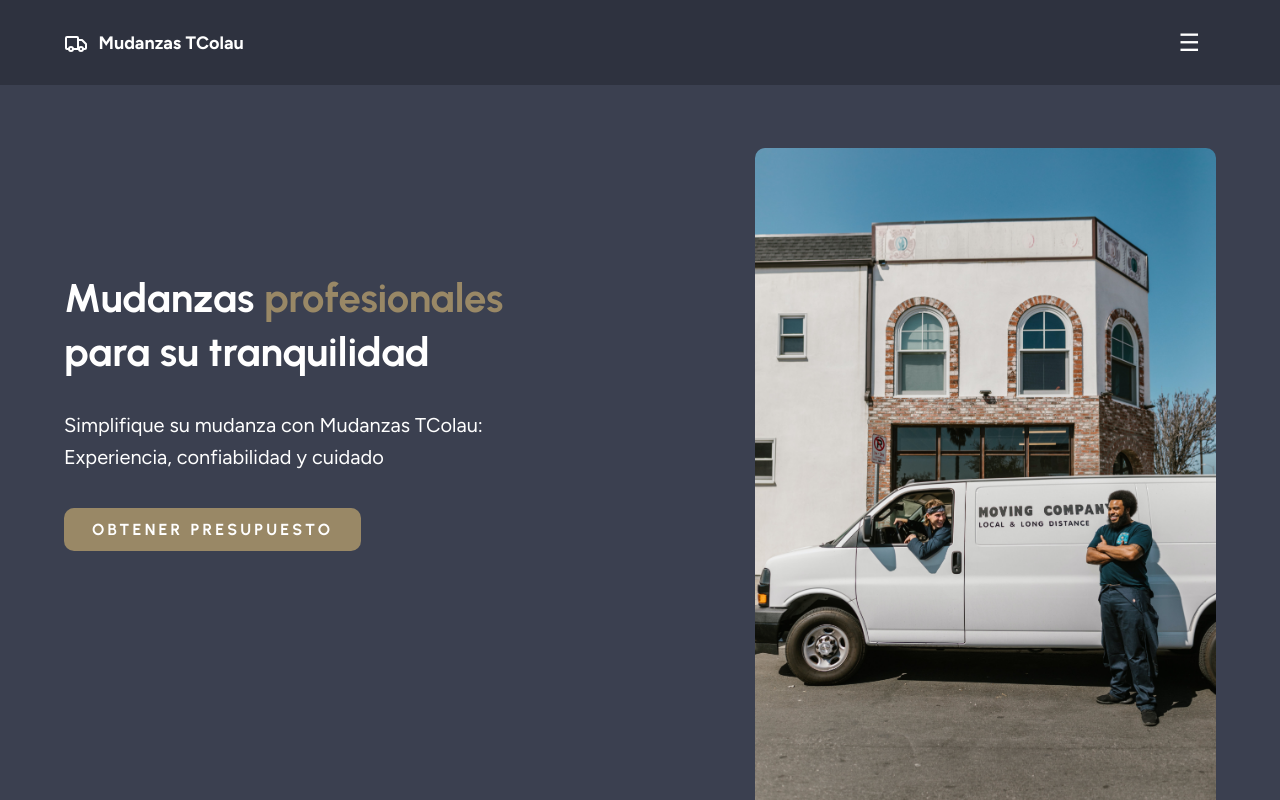
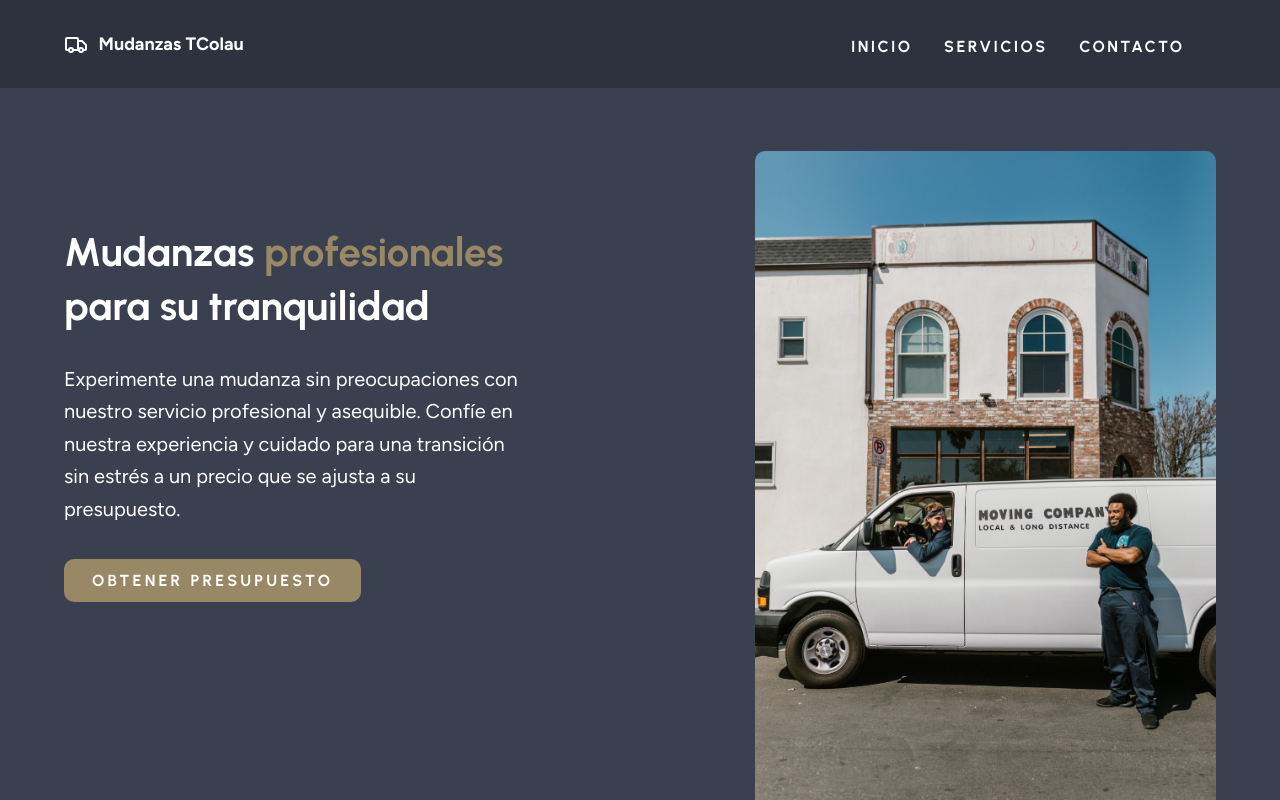
Before and after one commit to Soulzen/mudanzastcolau, a Next.js app: page / in a window 1280 px wide. Shown: the top 800 px of the page. Built offline with nearby package versions, Linux system fonts and the light colour scheme.

Commit message:
header responsive

```diff
--- a/src/components/header/header.module.css
+++ b/src/components/header/header.module.css
@@ -35,7 +35,7 @@
   line-height: 1.75rem /* 28px */;
 }
 
-.nav_toggle {
+.nav_menu {
   all: unset;
   color: var(--clr-white);
   background-color: var(--clr-terciary);
@@ -44,8 +44,14 @@
   padding: 1rem;
 }
 
-.nav_toggle:focus,
-.nav_toggle:hover {
+.nav_menu:focus,
+.nav_menu:hover {
   outline: 2px solid transparent;
   outline-offset: 2px;
 }
+
+@media (min-width: 900px) {
+  .nav_menu {
+    display: none;
+  }
+}
--- a/src/components/header/header.tsx
+++ b/src/components/header/header.tsx
@@ -18,7 +18,8 @@ export function Header() {
           <TruckIcon className={styles.logo} />
           <h1 className={styles.heading}>Mudanzas TColau</h1>
         </div>
-        <button className={styles.nav_toggle} onClick={handleMobileMenuToggle}>
+        <NavBar desktop />
+        <button className={styles.nav_menu} onClick={handleMobileMenuToggle}>
           ☰
         </button>
       </div>
--- a/src/components/hero_section/hero_section.tsx
+++ b/src/components/hero_section/hero_section.tsx
@@ -9,15 +9,26 @@ const HeroSection = () => {
     <section className={styles.hero__section}>
       <div className={styles.container}>
         <div className={styles.hero__content}>
+          {/* <h1 className={styles.hero__title}>
+            Experimente la diferencia con{" "}
+            <span className={styles.hero__title_span}>Mudanzas TColau:</span>{" "}
+            Mudanzas de calidad a un precio accesible
+          </h1> */}
           <h1 className={styles.hero__title}>
             Mudanzas{" "}
             <span className={styles.hero__title_span}>profesionales</span> para
             su tranquilidad
           </h1>
           <p className={styles.hero__text}>
+            Experimente una mudanza sin preocupaciones con nuestro servicio
+            profesional y asequible. Confíe en nuestra experiencia y cuidado
+            para una transición sin estrés a un precio que se ajusta a su
+            presupuesto.
+          </p>
+          {/* <p className={styles.hero__text}>
             Simplifique su mudanza con Mudanzas TColau: Experiencia,
             confiabilidad y cuidado
-          </p>
+          </p> */}
           {/* <a href="/" className={styles.hero__button}>
             Obtener presupuesto
           </a> */}
--- a/src/components/navbar/navbar.module.css
+++ b/src/components/navbar/navbar.module.css
@@ -27,7 +27,31 @@
   color: white;
   text-transform: uppercase;
   font-family: var(--font-accent);
-  font-size: 18px;
+  font-size: 1rem;
   font-weight: 700;
   letter-spacing: 0.15em;
 }
+
+@media (min-width: 901px) {
+  .navbar {
+    flex-direction: row;
+  }
+
+  .navbar_nav {
+    flex-direction: row;
+  }
+
+  .nav_item {
+    padding: 0 0.5em;
+  }
+
+  .navbar__desktop {
+    display: flex;
+  }
+}
+
+@media (max-width: 900px) {
+  .navbar__desktop {
+    display: none;
+  }
+}
--- a/src/components/navbar/navbar.tsx
+++ b/src/components/navbar/navbar.tsx
@@ -4,23 +4,29 @@ import Link from "next/link"
 
 import styles from "./navbar.module.css"
 
-const NavBar = () => {
+type NavBarProps = {
+  desktop?: boolean
+}
+
+const NavBar = ({ desktop }: NavBarProps) => {
   return (
-    <nav className={styles.navbar}>
+    <nav
+      className={`${styles.navbar} ${desktop ? styles.navbar__desktop : null}`}
+    >
       <ul className={styles.navbar_nav}>
         <li className={styles.nav_item}>
           <Link href="#" className={styles.nav_link}>
-            Home
+            Inicio
           </Link>
         </li>
         <li className={styles.nav_item}>
           <Link href="#" className={styles.nav_link}>
-            Services
+            Servicios
           </Link>
         </li>
         <li className={styles.nav_item}>
           <Link href="#" className={styles.nav_link}>
-            Contact
+            Contacto
           </Link>
         </li>
       </ul>
```
